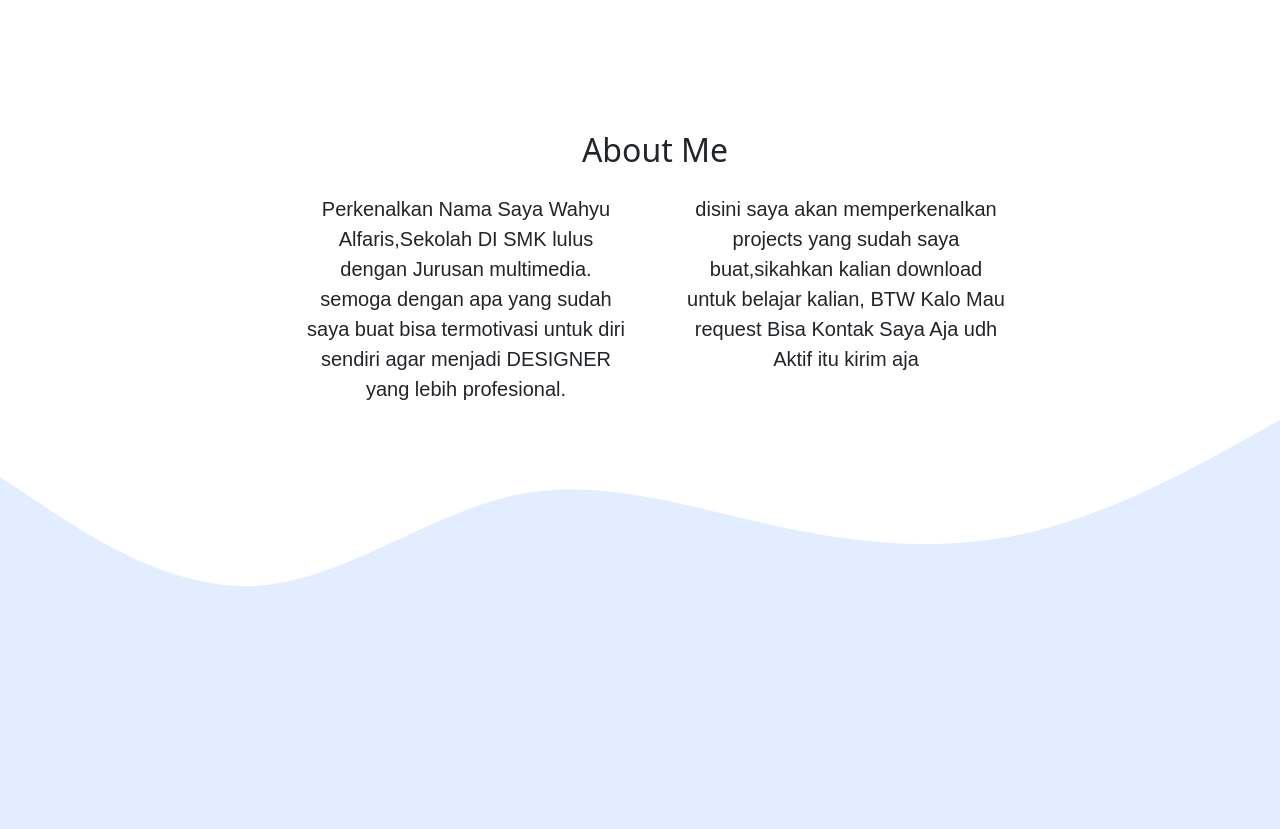
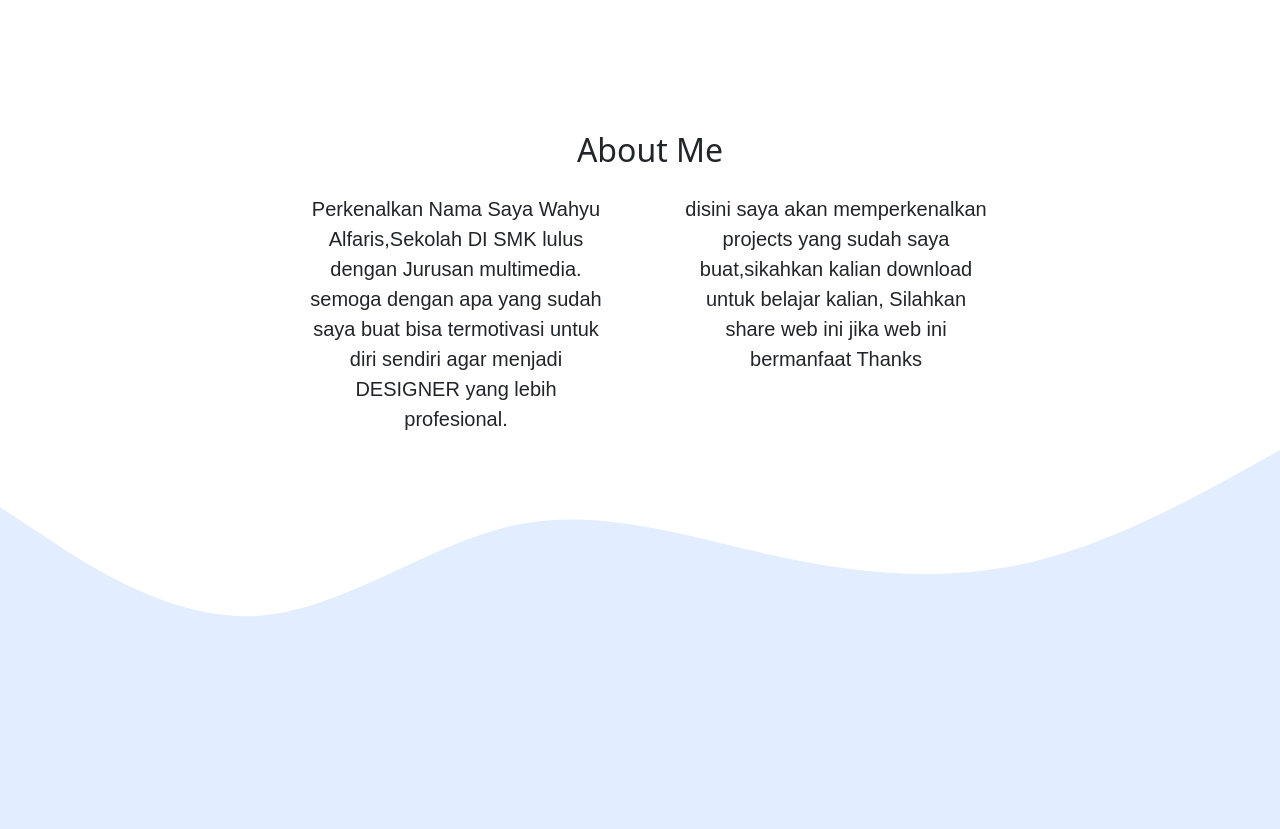
Before and after one commit to abidkhai/abidkhai.github.io, a plain HTML site: page index.html in a window 1280 px wide. Shown: the part 846-1675 px from the top of the page. Drawn offline with nearby package versions, Linux system fonts and the light colour scheme.

Commit message:
mengubah teks pada web

```diff
--- a/index.html
+++ b/index.html
@@ -7,7 +7,7 @@
     <link href="https://cdn.jsdelivr.net/npm/bootstrap@5.3.0-alpha1/dist/css/bootstrap.min.css" rel="stylesheet" integrity="sha384-GLhlTQ8iRABdZLl6O3oVMWSktQOp6b7In1Zl3/Jr59b6EGGoI1aFkw7cmDA6j6gD" crossorigin="anonymous" />
 
     <!-- boostrap icons -->
-    <link rel="stylesheet" href="https://cdn.jsdelivr.net/npm/bootstrap-icons@1.10.3/font/bootstrap-icons.css" />
+    <link rel="stylesheet" href="https://cdn.jsdelivr.net/npm/bootstrap-icons@1.10.5/font/bootstrap-icons.css" />
 
     <!-- my css -->
     <link rel="stylesheet" href="style.css" />
@@ -83,7 +83,7 @@
           </div>
           <div class="col-md-4">
             <ul class="tulisan2">
-              <p>disini saya akan memperkenalkan projects yang sudah saya buat,sikahkan kalian download untuk belajar kalian, BTW Kalo Mau request Bisa Kontak Saya Aja udh Aktif itu kirim aja</p>
+              <p>disini saya akan memperkenalkan projects yang sudah saya buat,sikahkan kalian download untuk belajar kalian, Silahkan share web ini jika web ini bermanfaat Thanks</p>
             </ul>
           </div>
         </div>
--- a/style.css
+++ b/style.css
@@ -49,13 +49,15 @@ section {
 
 .tulisan1 {
   font-family: Arial, Helvetica, sans-serif;
+  margin-right: 20px;
 }
 
 .tulisan2 {
   font-family: Arial, Helvetica, sans-serif;
+  margin-right: 20px;
 }
 .about1 {
-  margin-left: 30px;
+  margin-left: 20px;
 }
 
 .btn-cta {
```
